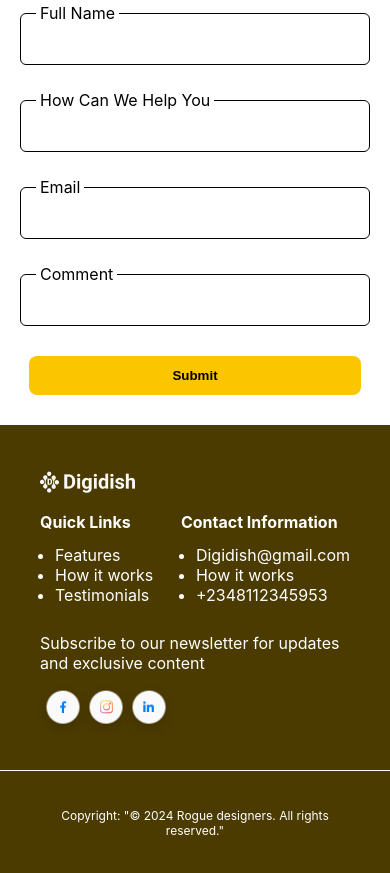
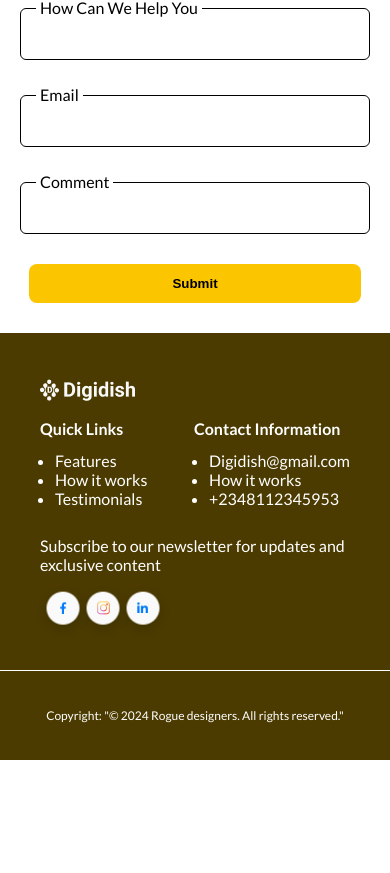
Before and after one commit to MuhammadAbdul-001/Digidish, a React (Create React App) app: page / in a window 390 px wide. Shown: the part 4237-5110 px from the top of the page. After the commit the page ends 4997 px from the top, so only its background shows below. Built offline with nearby package versions, Linux system fonts and the light colour scheme.

Commit message:
changed the font

```diff
--- a/src/App.css
+++ b/src/App.css
@@ -1,8 +1,10 @@
+@import url("https://fonts.googleapis.com/css2?family=Lato:ital,wght@0,100;0,300;0,400;0,700;0,900;1,100;1,300;1,400;1,700;1,900&display=swap");
 body {
   padding: 0;
   margin: 0;
   box-sizing: border-box;
   position: relative;
+  font-family: "Lato", sans-serif;
 }
 /* #root {
   position: relative;
@@ -364,7 +366,12 @@
 }
 .footer .social-media {
   display: flex;
-  gap: 15px;
+}
+.social-media span:first-child {
+  margin-left: -7px;
+}
+.social-media span:not(:first-child) {
+  margin-left: -17px;
 }
 .footer .social-media span {
   cursor: pointer;
@@ -609,6 +616,9 @@
   .footer .social-media {
     gap: 0;
   }
+  .social-media span:not(:first-child) {
+    margin-left: -10px;
+  }
   .footer .mobile p {
     margin: 8px 0;
   }
```
